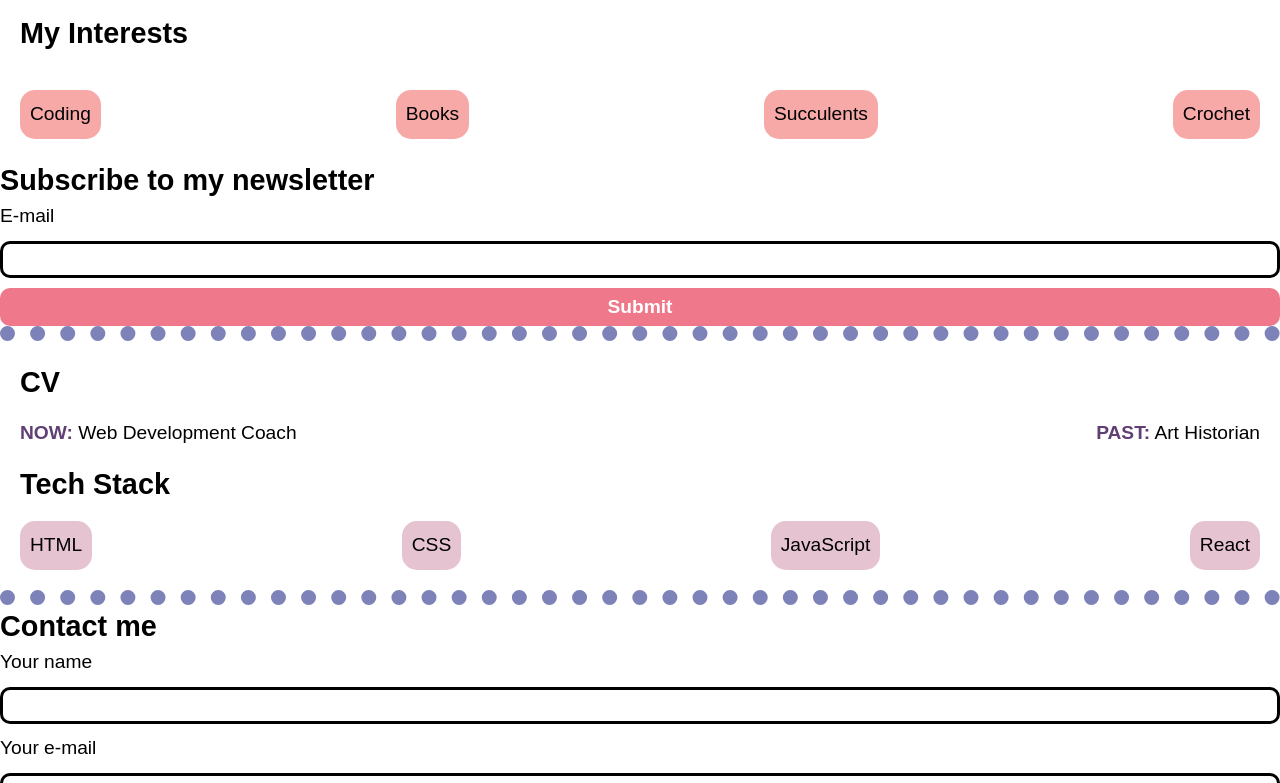
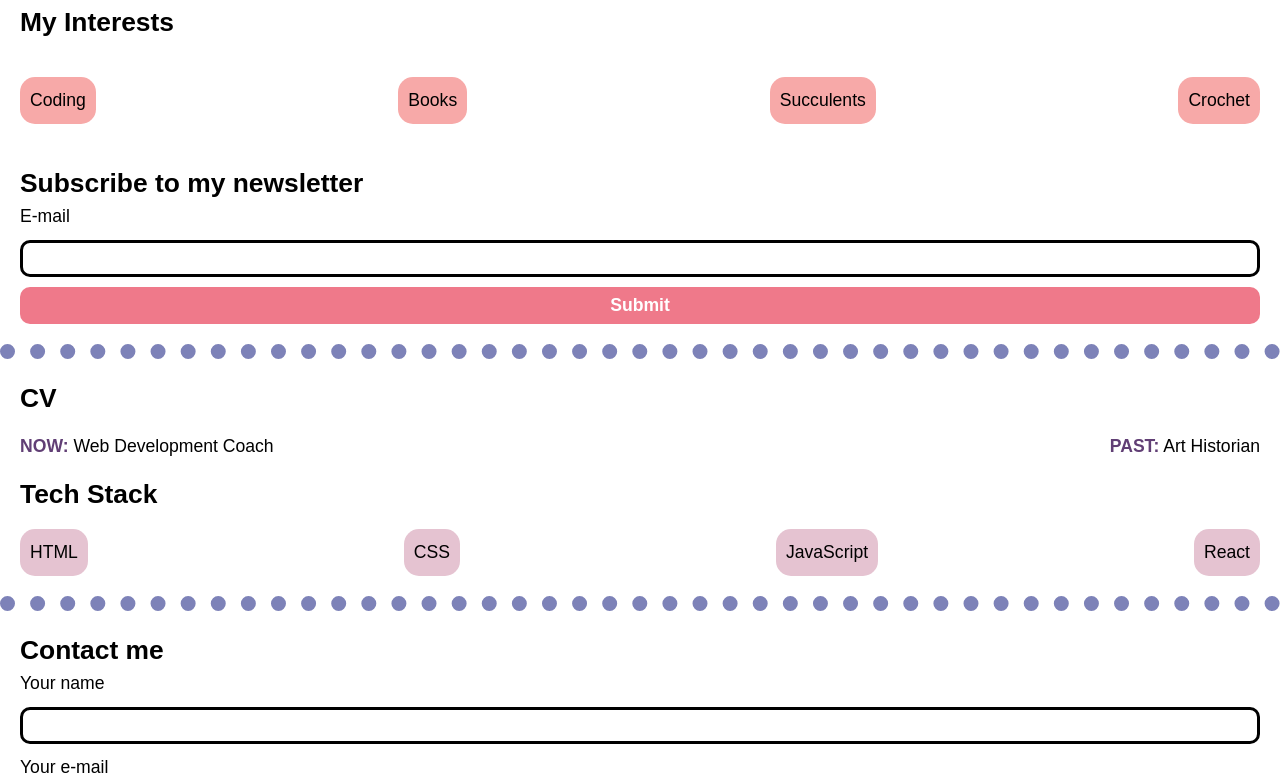
Before and after one commit to mbosselmann/personal-website-hh-web-22-4, a website: page index.html in a window 1280 px wide. Shown: the part 653-1436 px from the top of the page. Drawn offline with Linux system fonts and the light colour scheme.

Commit message:
Adjust classnames

```diff
--- a/styles.css
+++ b/styles.css
@@ -6,7 +6,7 @@
 body {
   font-family: sans-serif;
   line-height: 1.5;
-  font-size: 1.2rem;
+  font-size: 1.1rem;
 }
 
 .main-header {
@@ -37,10 +37,6 @@ body {
 .biography {
   border-top: 15px dotted #7d82b8;
   border-bottom: 15px dotted #7d82b8;
-  padding: 20px;
-}
-
-.contact {
   padding: 20px;
 }
 
@@ -132,3 +128,7 @@ body {
 .align-stretch {
   align-self: stretch;
 }
+
+.padding {
+  padding: 20px;
+}
```
